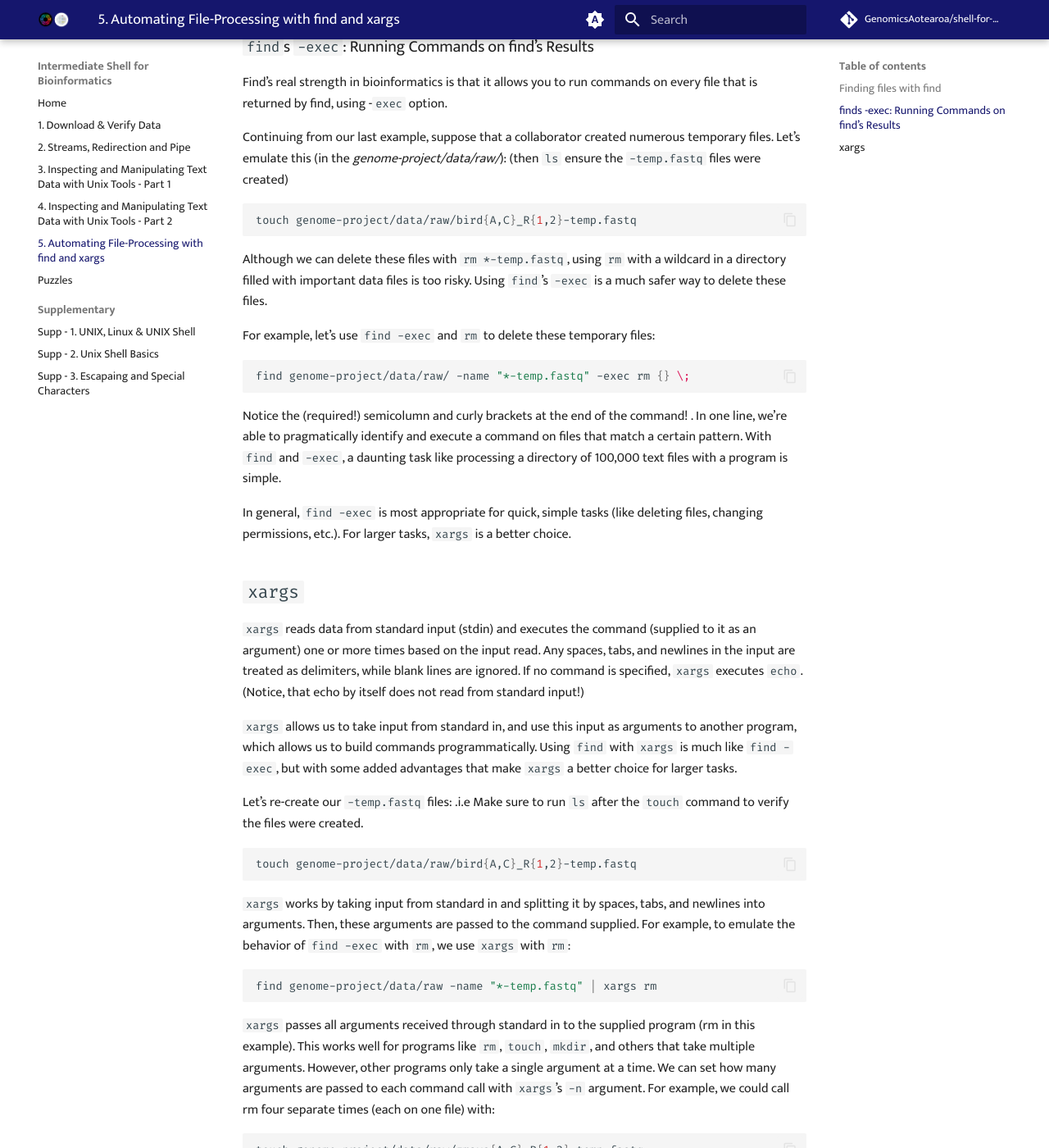
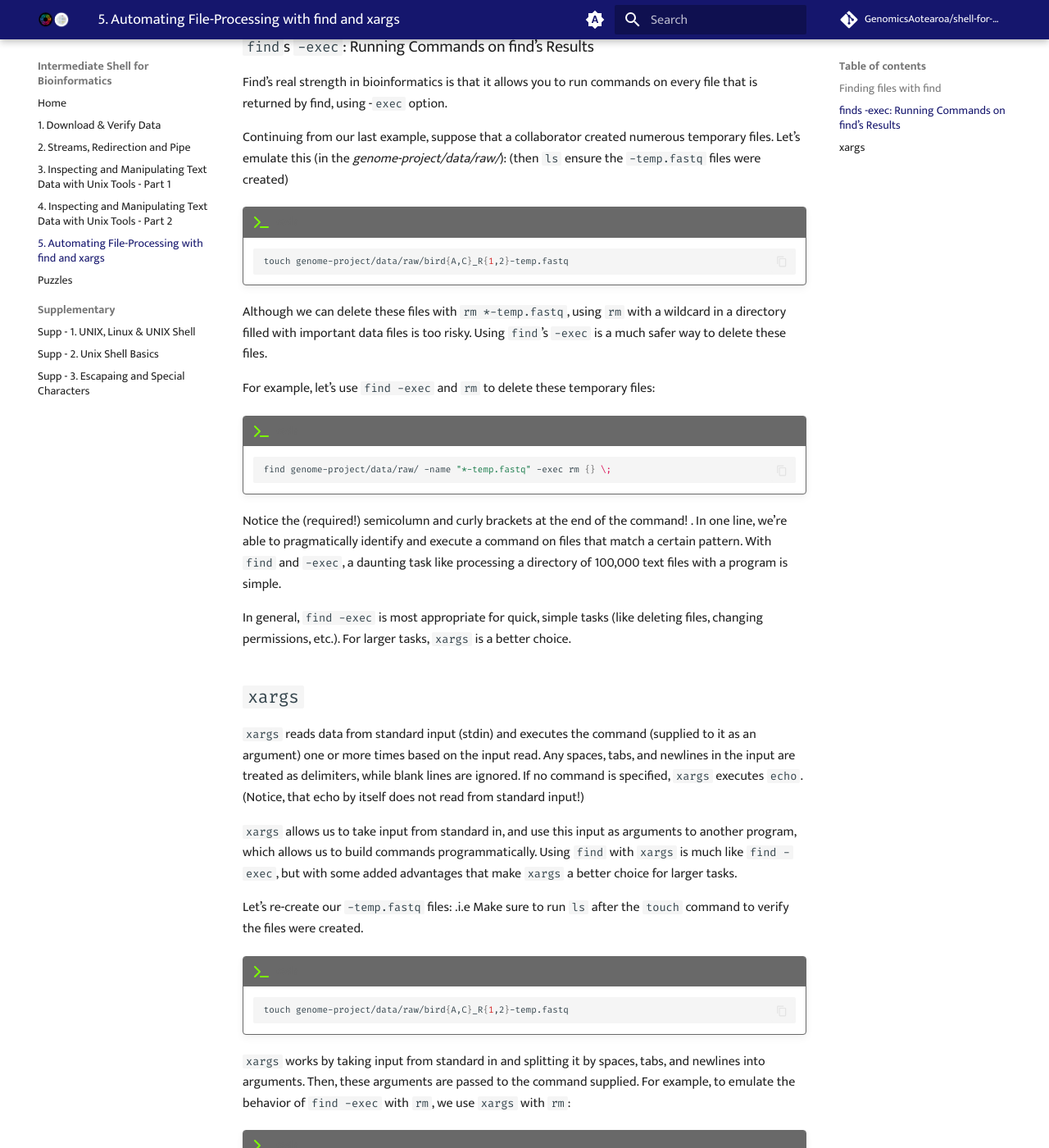
Before and after one commit to GenomicsAotearoa/shell-for-bioinformatics, an MkDocs documentation site: the page built from docs/6_automate_fileprocessing_find_xargs.md, in a window 1280 px wide and 1400 px high, scrolled down 1645 px. Shown: the whole window at 82% size. Built offline with MkDocs 1.6.1 and Material for MkDocs 9.7.7, drawn with Linux system fonts in a browser that asks for light colours; comment, search, counter and statistics services are not loaded.

Commit message:
update code block

````diff
--- a/docs/6_automate_fileprocessing_find_xargs.md
+++ b/docs/6_automate_fileprocessing_find_xargs.md
@@ -119,17 +119,21 @@ Find’s real strength in bioinformatics is that it allows you to run commands o
 
 Continuing from our last example, suppose that a collaborator created numerous temporary files. Let’s emulate this (in the *genome-project/data/raw/*): (then `ls` ensure the `-temp.fastq` files were created)
 
-```bash
-touch genome-project/data/raw/bird{A,C}_R{1,2}-temp.fastq
-```
+!!! terminal "code"
+
+    ```bash
+    touch genome-project/data/raw/bird{A,C}_R{1,2}-temp.fastq
+    ```
 
 Although we can delete these files with `rm *-temp.fastq`, using `rm` with a wildcard in a directory filled with important data files is too risky. Using `find`’s `-exec` is a much safer way to delete these files.
 
 For example, let’s use `find -exec` and `rm` to delete these temporary files:
 
-```bash
-find genome-project/data/raw/ -name "*-temp.fastq" -exec rm {} \;
-```
+!!! terminal "code"
+
+    ```bash
+    find genome-project/data/raw/ -name "*-temp.fastq" -exec rm {} \;
+    ```
 Notice the (required!) semicolumn and curly brackets at the end of the command! . In one line, we’re able to pragmatically identify and execute a command on files that match a certain pattern. With `find` and `-exec`, a daunting task like processing a directory of 100,000 text files with a program is simple.
 
 In general, `find -exec` is most appropriate for quick, simple tasks (like deleting files, changing permissions, etc.). For larger tasks, `xargs` is a better choice.
@@ -142,23 +146,29 @@ In general, `find -exec` is most appropriate for quick, simple tasks (like delet
 
 Let’s re-create our `-temp.fastq` files: .i.e Make sure to run `ls` after the `touch` command to verify the files were created.
 
-```bash
-touch genome-project/data/raw/bird{A,C}_R{1,2}-temp.fastq
-```
+!!! terminal "code"
+
+    ```bash
+    touch genome-project/data/raw/bird{A,C}_R{1,2}-temp.fastq
+    ```
 
 `xargs` works by taking input from standard in and splitting it by spaces, tabs, and newlines into arguments. Then, these arguments are passed to the command supplied. For example, to emulate the behavior of `find -exec` with `rm`, we use `xargs` with `rm`:
 
-```bash
-find genome-project/data/raw -name "*-temp.fastq" | xargs rm
-```
+!!! terminal "code"
+
+    ```bash
+    find genome-project/data/raw -name "*-temp.fastq" | xargs rm
+    ```
 `xargs` passes all arguments received through standard in to the supplied program (rm in this example). This works well for programs like `rm`, `touch`, `mkdir`, and others that take multiple arguments. However, other programs only take a single argument at a time. We can set how many arguments are passed to each command call with `xargs`’s `-n` argument. For example, we could call rm four separate times (each on one file) with:
 
-```bash
-touch genome-project/data/raw/zmays{A,C}_R{1,2}-temp.fastq
-```
-```bash
-find genome-project/data/raw -name "*-temp.fastq" | xargs -n 1 rm
-```
+!!! terminal "code"
+
+    ```bash
+    touch genome-project/data/raw/zmays{A,C}_R{1,2}-temp.fastq
+    ```
+    ```bash
+    find genome-project/data/raw -name "*-temp.fastq" | xargs -n 1 rm
+    ```
 
 One big benefit of `xargs` is that it separates the process that specifies the files to operate on (`find`) from applying a command to these files (through `xargs`). If we wanted to inspect a long list of files find returns before running rm on all files in this list, we could use:
 
````
